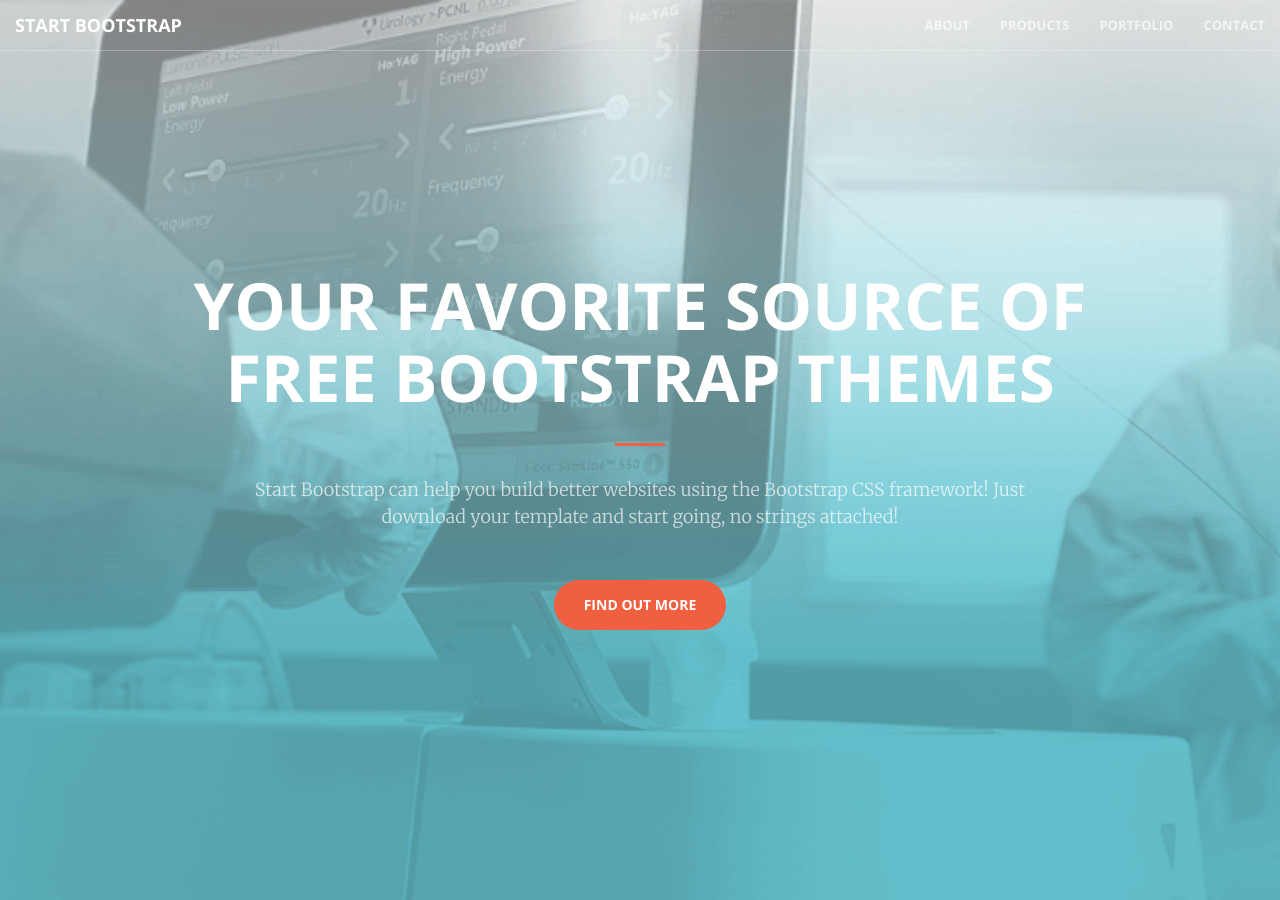
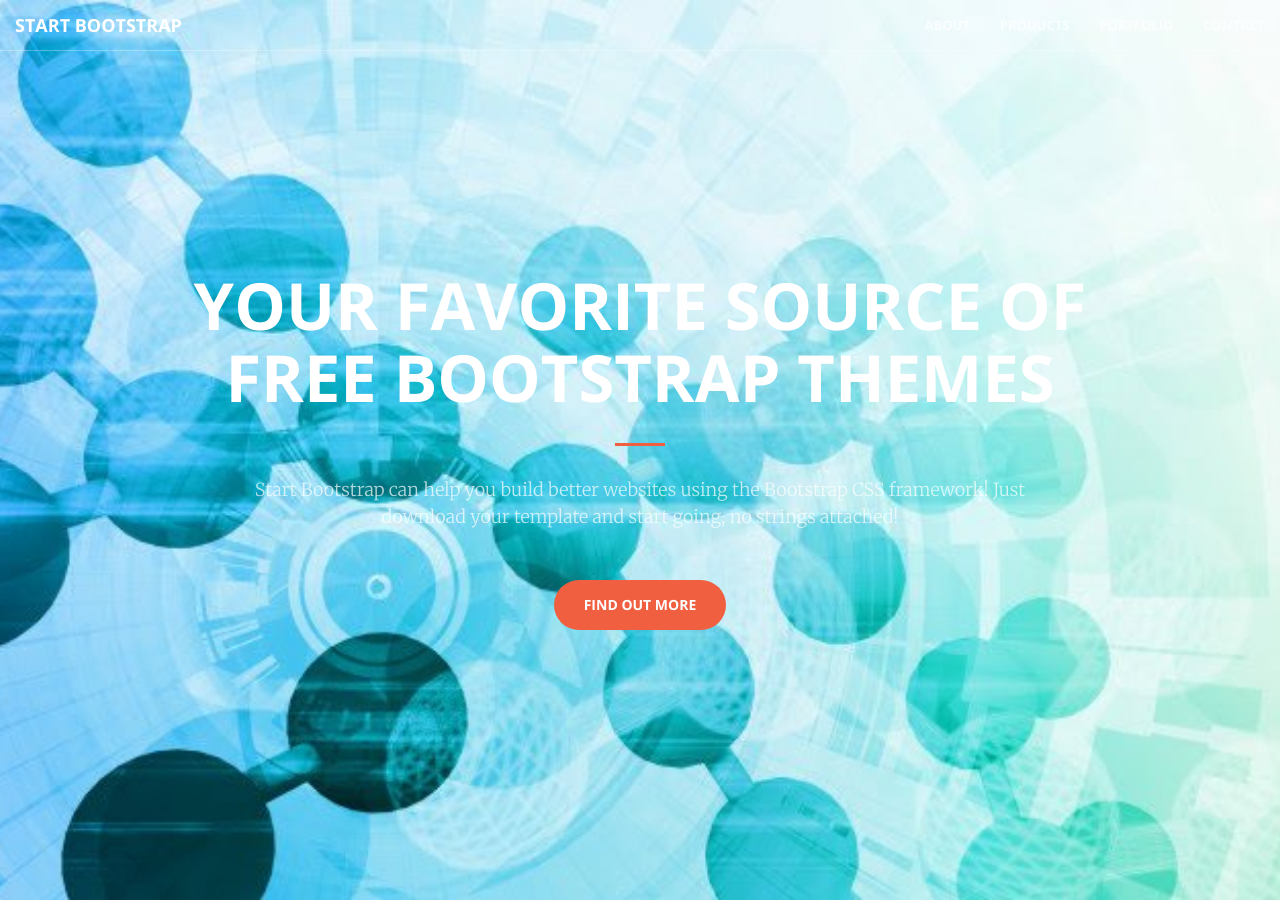
Before and after one commit to UpsilonMedicalCorporation/UpsilonMedicalCorporation.github.io, a Jekyll site: the page built from index.html, in a window 1280 px wide and 900 px high. Built offline with Jekyll 4.4.1, drawn with Linux system fonts in a browser that asks for light colours.

```diff
--- a/_sass/_base.scss
+++ b/_sass/_base.scss
@@ -155,7 +155,7 @@
     min-height: auto;
     @include background-cover;
     background-position: center;
-    background-image: url('../img/header.jpg');
+    background-image: url('../img/background.jpg');
     text-align: center;
     color: white;
     .header-content {
```
